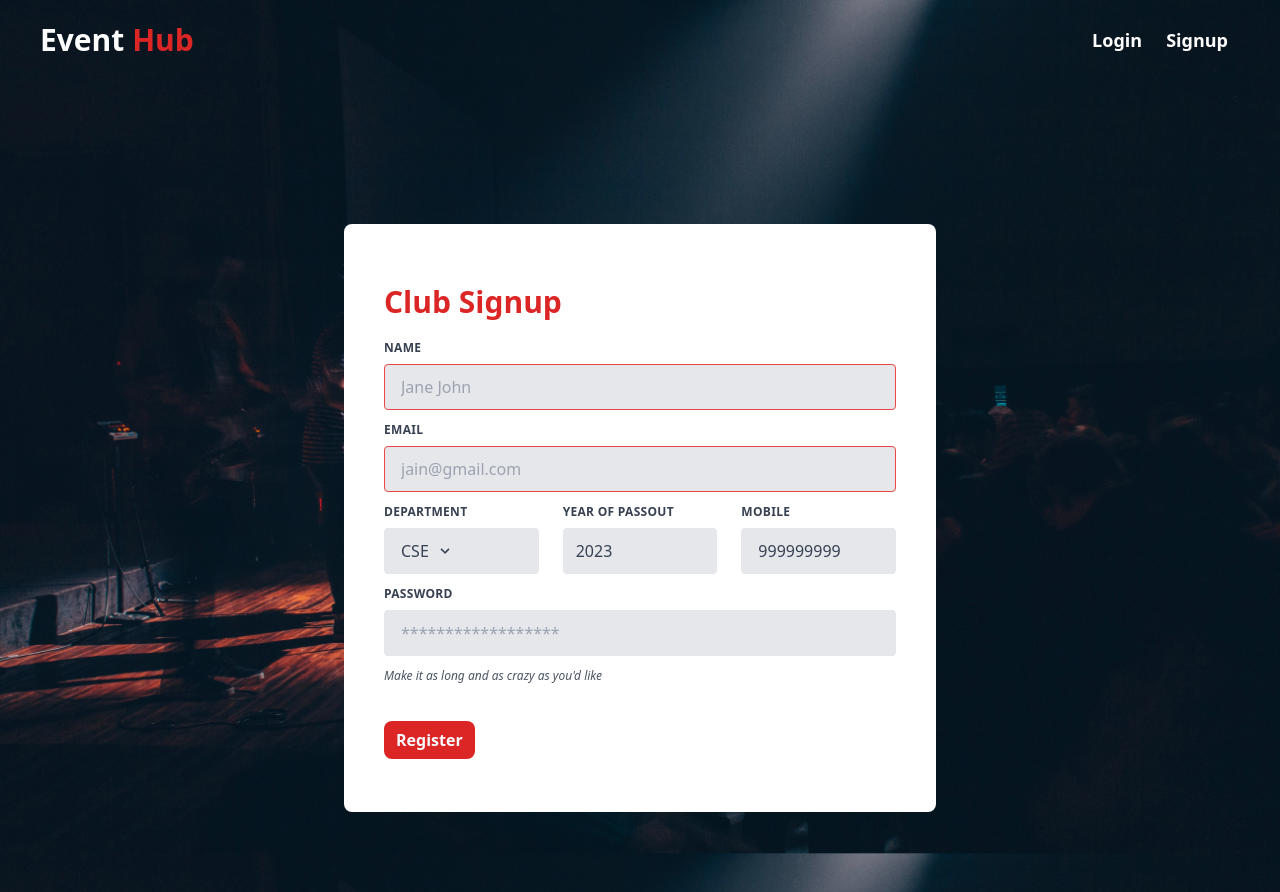
After one commit to AlwinJacobThomas/Event-Hub, a Django app: template core/users/templates/auth/signup.html in a window 1280 px wide. The commit adds this page. Run offline with Django 4.2, Linux system fonts and the light colour scheme; the template is opened without the code that fills it, so the values that code supplies are empty; some libraries are stand-ins or nearby versions.

```diff
--- a/core/event/templates/base.html
+++ b/core/event/templates/base.html
@@ -15,13 +15,25 @@
 <body class="bg-[url('{% static 'images/bg1.jpg' %}')] bg-cover bg-left-bottom bg-fixed">
   {% block header %}
 
+  {% if admin %}
   <div class="container relative">
     <header class="flex absolute p-3 md:px-10 bg-transparent w-full font-san font-bold h-20">
       <a href="/" class="self-center text-3xl  "><span class=" text-white">Event </span> <span
           class=" text-red-600">Hub</span></a>
-      <a href="{% url 'login'%}" class="self-center text-md md:text-lg p-3  text-white hover:text-red-400 ml-auto">Login</a>
-      <a href="#" class="self-center p-3  text-md md:text-lg text-white hover:text-red-400 ">Signup</a>
+      <div class="right ml-auto flex gap-3 items-center">
+        <span class="text-white sm:hidden ">{{user.username}}</span>
+        <img src="{{request.user.profile_image.url}}" alt="dp" class="rounded-full h-12 w-12">
+      </div>
     </header>
+  {% else %}
+  <div class="container relative">
+    <header class="flex absolute p-3 md:px-10 bg-transparent w-full font-san font-bold h-20">
+      <a href="/" class="self-center text-3xl  "><span class=" text-white">Event </span> <span
+          class=" text-red-600">Hub</span></a>
+      <a href="{% url 'login' %}" class="self-center text-md md:text-lg p-3  text-white hover:text-red-400 ml-auto">Login</a>
+      <a href="{% url 'signup' %}" class="self-center p-3  text-md md:text-lg text-white hover:text-red-400 ">Signup</a>
+    </header>
+  {% endif %}
     {% block content %}
 
     {% endblock %}
--- /dev/null
+++ b/core/users/templates/auth/signup.html
@@ -0,0 +1,101 @@
+{% extends 'base.html' %}
+{% load static %}
+{% block content %}
+<section class="absolute w-full flex flex-wrap top-56">
+    <div class="container mb-20  flex flex-wrap flex-col h-1/6 px-10 md:px-60  justify-center">
+
+        <!-- form-content -->
+        <div class="bg-white self-center font-normal text-gray-600 h-90 content p-10 rounded-lg">
+            <div class=" title font-sans font-bold text-red-600 text-3xl py-5">Club Signup</div>
+            <form class="w-full max-w-lg">
+                <div class="flex flex-wrap -mx-3 ">
+                    <div class="w-full md:w-full px-3 mb-6 md:mb-0">
+                        <label class="block uppercase tracking-wide text-gray-700 text-xs font-bold mb-2"
+                            for="grid-name">
+                            Name
+                        </label>
+                        <input
+                            class="appearance-none block w-full bg-gray-200 text-gray-700 border border-red-500 rounded py-3 px-4 mb-3 leading-tight focus:outline-none focus:bg-white"
+                            id="grid-first-name" type="text" name='name' placeholder="Jane John">
+                        <!-- <p class="text-red-500 text-xs italic">Please fill out this field.</p> -->
+                    </div>
+                </div>
+                <div class="flex flex-wrap -mx-3 ">
+                    <div class="w-full md:w-full px-3 mb-6 md:mb-0">
+                        <label class="block uppercase tracking-wide text-gray-700 text-xs font-bold mb-2"
+                            for="grid-email">
+                            Email
+                        </label>
+                        <input
+                            class="appearance-none block w-full bg-gray-200 text-gray-700 border border-red-500 rounded py-3 px-4 mb-3 leading-tight focus:outline-none focus:bg-white"
+                            id="grid-email" type="email" name='email' placeholder="jain@gmail.com">
+                    </div>
+                </div>
+                <div class=" md:flex -mx-3 mb-3">
+                    <div class="w-full md:w-full px-3 mb-6 md:mb-0">
+                        <label class="block uppercase tracking-wide text-gray-700 text-xs font-bold mb-2"
+                            for="grid-dept">
+                            Department
+                        </label>
+                        <div class="relative">
+                            <select
+                                class="block appearance-none w-full bg-gray-200 border border-gray-200 text-gray-700 py-3 px-4 rounded leading-tight focus:outline-none focus:bg-white focus:border-gray-500"
+                                id="grid-dept" name="dept">
+                                <option>CSE</option>
+                                <option>EEE</option>
+                                <option>ECE</option>
+                                <option>CE</option>
+                            </select>
+                            <div
+                                class="pointer-events-none absolute inset-y-0 -right-0 md:right-1/2 flex items-center px-2 text-gray-700">
+                                <svg class="fill-current h-4 w-4" xmlns="http://www.w3.org/2000/svg"
+                                    viewBox="0 0 20 20">
+                                    <path
+                                        d="M9.293 12.95l.707.707L15.657 8l-1.414-1.414L10 10.828 5.757 6.586 4.343 8z" />
+                                </svg>
+                            </div>
+                        </div>
+                    </div>
+                    <div class="w-full md:w-full px-3 mb-6 md:mb-0">
+                        <label class="block uppercase tracking-wide text-gray-700 text-xs font-bold mb-2"
+                            for="grid-yop">
+                            Year Of Passout
+                        </label>
+                        <input
+                            class="appearance-none block w-full bg-gray-200 text-gray-700 border border-gray-200 rounded py-3 px-3 leading-tight focus:outline-none focus:bg-white focus:border-gray-500"
+                            id="grid-yop" type="number" name="yop" value="2023" placeholder="2023">
+                    </div>
+                    <div class="w-full md:w-full px-3 mb-6 md:mb-0">
+                        <label class="block uppercase tracking-wide text-gray-700 text-xs font-bold mb-2"
+                            for="grid-mobile">
+                            mobile
+                        </label>
+                        <input
+                            class="appearance-none block w-full bg-gray-200 text-gray-700 border border-gray-200 rounded py-3 px-4 leading-tight focus:outline-none focus:bg-white focus:border-gray-500"
+                            id="grid-mobile" name="mobile" type="number" value='999999999' placeholder="">
+                    </div>
+                </div>
+
+
+                <div class="flex flex-wrap -mx-3 mb-6">
+                    <div class="w-full px-3">
+                        <label class="block uppercase tracking-wide text-gray-700 text-xs font-bold mb-2"
+                            for="grid-password">
+                            Password
+                        </label>
+                        <input
+                            class="appearance-none block w-full bg-gray-200 text-gray-700 border border-gray-200 rounded py-3 px-4 mb-3 leading-tight focus:outline-none focus:bg-white focus:border-gray-500"
+                            id="grid-password" name="password" type="password" placeholder="******************">
+                        <p class="text-gray-600 text-xs italic">Make it as long and as crazy as you'd like</p>
+                    </div>
+                </div>
+                <div class="btn py-5">
+                    <a href="#" type="submit"
+                        class="btn text-center text-slate-50 rounded-lg font-bold  px-3 py-2 bg-red-600 ">Register</a>
+                </div>
+            </form>
+        </div>
+        <!-- end-form-content -->
+    </div>
+</section>
+{% endblock %}
--- a/core/users/urls.py
+++ b/core/users/urls.py
@@ -2,5 +2,6 @@ from django.urls import path
 from . import views
 
 urlpatterns = [
-    path('',views.login_user,name="login")
+    path('login/',views.login_user,name="login"),
+    path('signup/',views.signup_user,name="signup")
 ]
--- a/core/users/views.py
+++ b/core/users/views.py
@@ -19,4 +19,6 @@ def login_user(request):
             return redirect('login')
             # Return an 'invalid login' error message.
     else:
-        return render(request, 'auth/login.html', {})
+        return render(request, 'users/login.html', {})
+def signup_user(request):
+    return render(request, 'users/signup.html', {})
```
Also changed, not shown: core/event/views.py (+5 -4 lines), README.md, core/db.sqlite3, core/uploads/users/profile/ad7af059868549dc937a0ab93cfb99a2.jpg (added).
